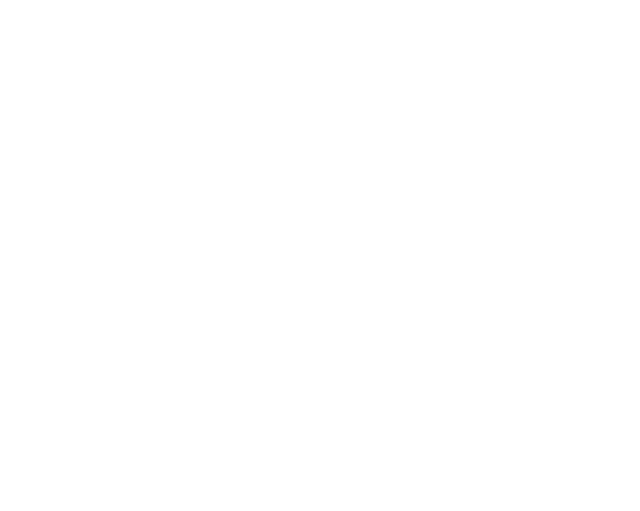
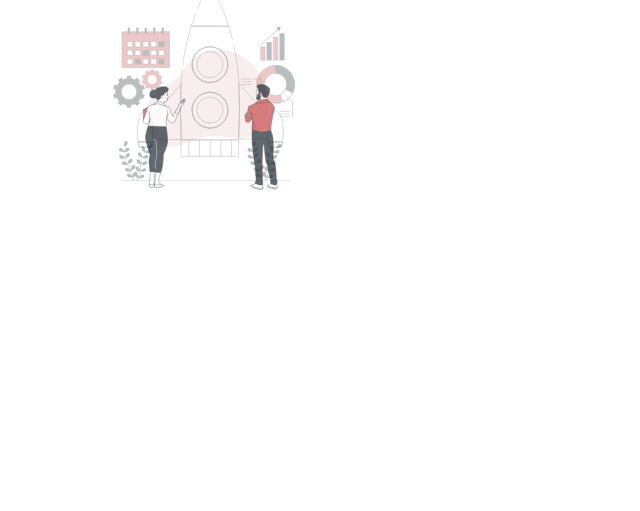
Before and after one commit to J-Aplio/SVG-Animation, a plain HTML site: page index.html in a window 1280 px wide. Shown: the whole page, without its empty margins (0-640 px from the left). Drawn offline with Linux system fonts and the light colour scheme.

Commit message:
Update index.html

```diff
--- a/index.html
+++ b/index.html
@@ -1 +1,17 @@
-<iframe src="https://raw.githubusercontent.com/J-Aplio/SVG-Animation/main/starting-a-business-proyect-animate%20(3).svg" width="100%" height="500" frameborder="0"></iframe>
+<!DOCTYPE html>
+<title>SVG Animation</title>
+<style>
+  body {
+    margin: 0;
+    padding: 0;
+  }
+
+  svg {
+    display: block;
+    width: 100vw;
+    height: 100vh;
+  }
+</style>
+<svg xmlns="http://www.w3.org/2000/svg" viewBox="0 0 800 600">
+  <image href="https://raw.githubusercontent.com/J-Aplio/SVG-Animation/main/starting-a-business-proyect-animate%20(3).svg" />
+</svg>
```
